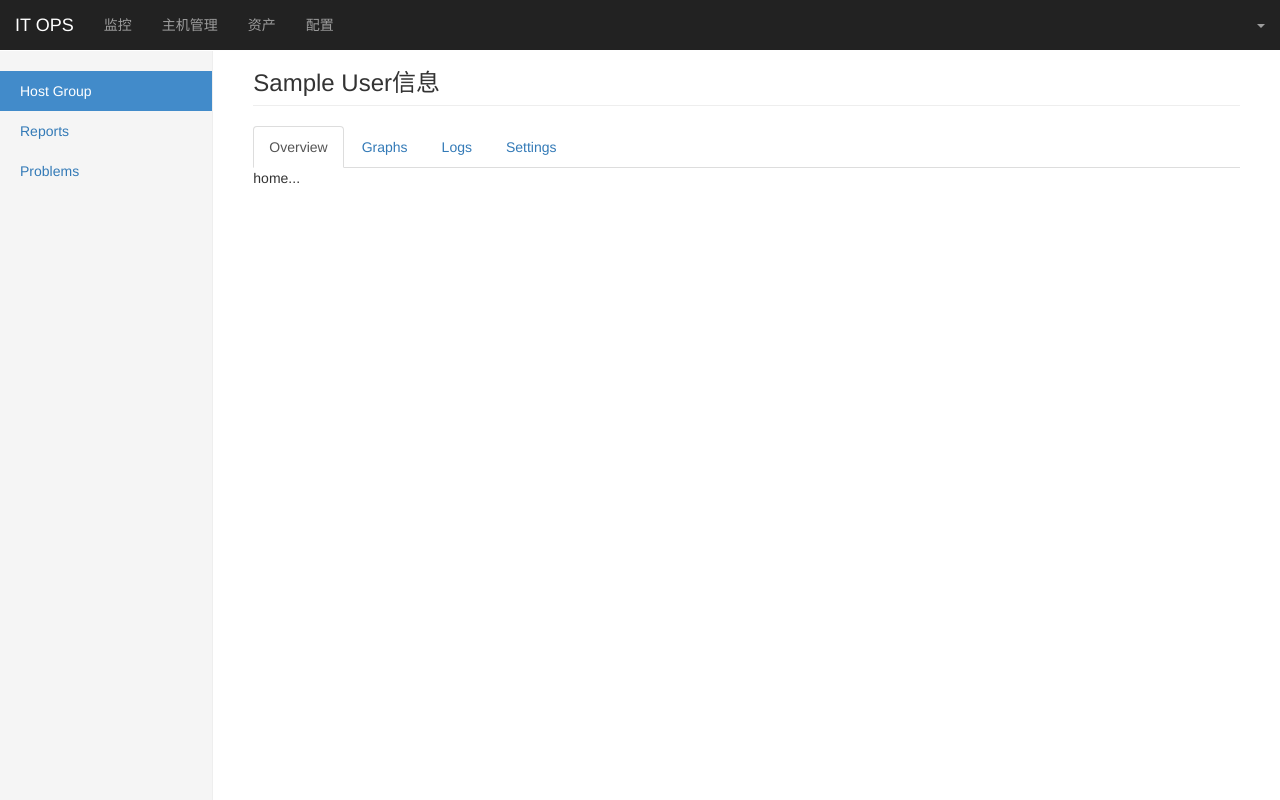
After one commit to pengzihe/Devops, a Django app: page /host_detail/1/ in a window 1280 px wide. The commit adds this page. Run offline with Django 3.2, Linux system fonts and the light colour scheme; tables that the repository leaves empty hold one stand-in row (values such as "Sample post"); parts of the project's set-up code (start-up, migrations or seed data) failed here and were passed over; some libraries are stand-ins or nearby versions.

Commit message:
added devops

```diff
--- a/ops/ops/urls.py
+++ b/ops/ops/urls.py
@@ -16,4 +16,7 @@ urlpatterns = patterns('',
     url(r'^login_auth/$',login_auth),
     url(r'^logout/$',logout),
     url(r'^getGroupSummary/$',getGroupSummary),
+    url(r'^groupDetail/(\d+)/$',groupDetail),
+    url(r'^host_list/$',host_list),
+    url(r'^host_detail/(\d+)/$',host_detail),
 )
--- a/ops/ops01/views.py
+++ b/ops/ops01/views.py
@@ -45,3 +45,23 @@ def getGroupSummary(request):
 		group_dic['groupSummary'][group.id] = [group.name,len(ip_list)]
 
 	return HttpResponse(json.dumps(group_dic))
+
+
+def groupDetail(request,group_id):
+	group_obj = Group.objects.get(id = group_id);
+	ip_list = IP.objects.filter(group__name = group_obj.name)
+	return render_to_response('groupDetail.html',{'group_obj':group_obj,'ip_list':ip_list})
+
+
+def host_list(request):
+	group_id = request.GET.get('group_id')
+	ip_list = IP.objects.filter(group__id = group_id)
+	ip_dic = {}
+	for host in ip_list:
+		ip_dic[host.id] = [host.display_name,host.ip]
+	return HttpResponse(json.dumps(ip_dic))
+
+
+def host_detail(request,host_id):
+	hostObj = IP.objects.get(id = host_id)
+	return render_to_response('host_detail.html',{'hostObj':hostObj})
--- /dev/null
+++ b/ops/templates/host_detail.html
@@ -0,0 +1,25 @@
+{% extends "index.html" %}
+{% block content-center %}
+<h3 class="page-header">{{ hostObj.display_name}}信息</h3>
+
+<div>
+
+  <!-- Nav tabs -->
+  <ul class="nav nav-tabs" role="tablist">
+    <li role="presentation" class="active"><a href="#home" aria-controls="home" role="tab" data-toggle="tab">Overview</a></li>
+    <li role="presentation"><a href="#profile" aria-controls="profile" role="tab" data-toggle="tab">Graphs</a></li>
+    <li role="presentation"><a href="#messages" aria-controls="messages" role="tab" data-toggle="tab">Logs</a></li>
+    <li role="presentation"><a href="#settings" aria-controls="settings" role="tab" data-toggle="tab">Settings</a></li>
+  </ul>
+
+  <!-- Tab panes -->
+  <div class="tab-content">
+    <div role="tabpanel" class="tab-pane active" id="home">home...</div>
+    <div role="tabpanel" class="tab-pane" id="profile">...pp</div>
+    <div role="tabpanel" class="tab-pane" id="messages">...m</div>
+    <div role="tabpanel" class="tab-pane" id="settings">...s</div>
+  </div>
+
+</div>
+
+{% endblock %}
--- a/ops/templates/index.html
+++ b/ops/templates/index.html
@@ -22,7 +22,7 @@
   </head>
 
   <body>
-
+{% block content %}
     <nav class="navbar navbar-inverse navbar-fixed-top">
       <div class="container-fluid">
         <div class="navbar-header">
@@ -32,10 +32,10 @@
             <span class="icon-bar"></span>
             <span class="icon-bar"></span>
           </button>
-          <a class="navbar-brand" href="#">IT OPS</a>
+          <a class="navbar-brand" href="/">IT OPS</a>
         </div>
         <div id="navbar" class="navbar-collapse collapse">
-          <ul class="nav navbar-nav ">
+          <ul class="nav navbar-nav">
             <li><a href="#">监控</a></li>
             <li><a href="#">主机管理</a></li>
             <li><a href="#">资产</a></li>
@@ -64,25 +64,14 @@
       <div class="row">
         <div class="col-sm-3 col-md-2 sidebar">
           <ul class="nav nav-sidebar">
-            <li class="active"><a href="#">Overview <span class="sr-only">(current)</span></a></li>
+            <li class="active"><a href="/">Host Group </a></li>
             <li><a href="#">Reports</a></li>
-            <li><a href="#">Analytics</a></li>
-            <li><a href="#">Export</a></li>
-          </ul>
-          <ul class="nav nav-sidebar">
-            <li><a href="">Nav item</a></li>
-            <li><a href="">Nav item again</a></li>
-            <li><a href="">One more nav</a></li>
-            <li><a href="">Another nav item</a></li>
-            <li><a href="">More navigation</a></li>
-          </ul>
-          <ul class="nav nav-sidebar">
-            <li><a href="">Nav item again</a></li>
-            <li><a href="">One more nav</a></li>
-            <li><a href="">Another nav item</a></li>
+            <li><a href="#">Problems</a></li>
+
           </ul>
         </div>
         <div class="col-sm-9 col-sm-offset-3 col-md-10 col-md-offset-2 main">
+        	{% block content-center %}
           <h3 class="page-header">Dashboard</h3>
           <div class="col-sm-5" >
           		<table id="group_overview" class="table table-hovor">
@@ -90,6 +79,7 @@
 
                 </table>
            </div>
+           {% endblock %}
 
 
 
@@ -119,8 +109,11 @@
 	}) // end document ready
 
 
+    // menu active method
+
+
 </script>
 
 
-
+{% endblock %}
 </body></html>
```
Also changed, not shown: ops/templates/groupDetail.html (added, +53 -0 lines), 3 other files.
